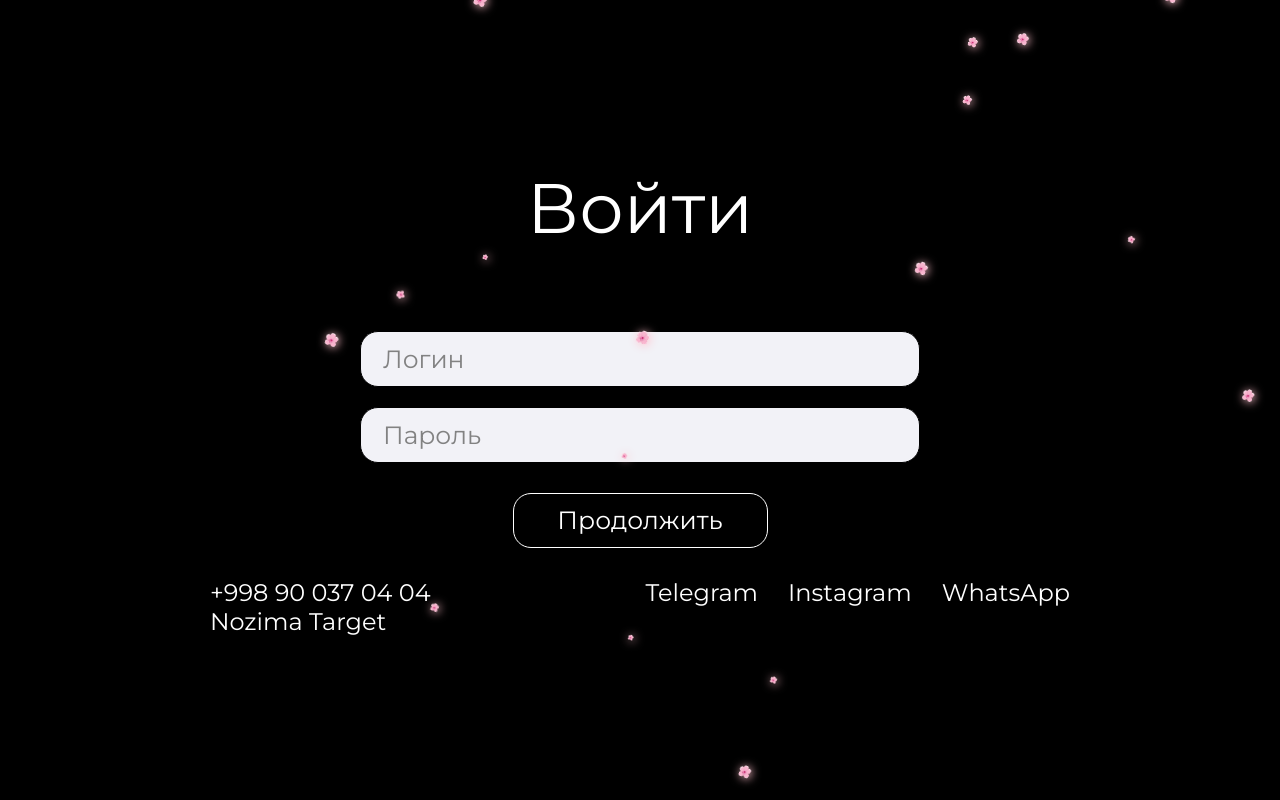
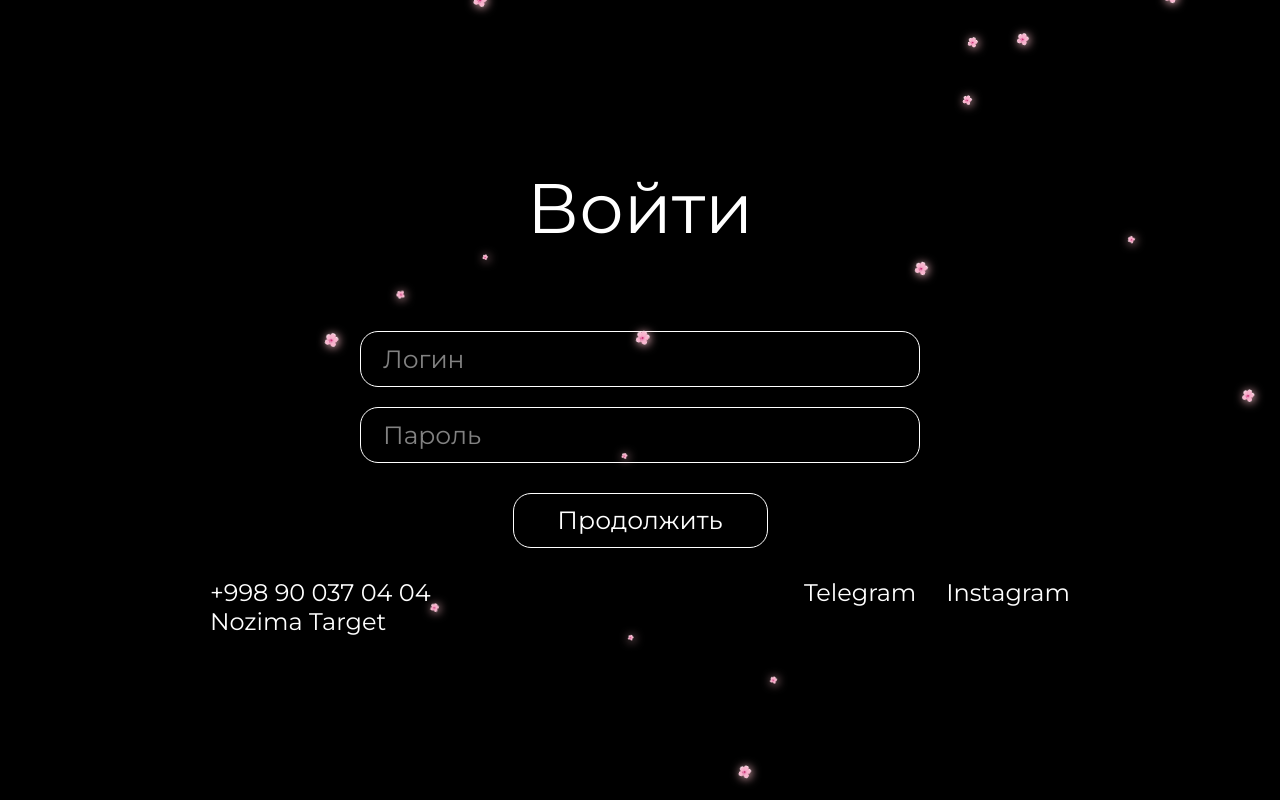
Before and after one commit to thirdqwert/target, a React (Vite) app: page /#/login in a window 1280 px wide. Built offline with nearby package versions, Linux system fonts and the light colour scheme.

Commit message:
version1.6

```diff
--- a/src/componenst/lessons/Lessons.module.scss
+++ b/src/componenst/lessons/Lessons.module.scss
@@ -18,16 +18,16 @@
             position: relative;
             padding: 6px 27px;
             border-radius: 55px;
-            background: rgba(255, 255, 255, 0.192);
+            background: var(--bgColor);
             border: 1px solid rgb(188, 188, 188);
-            color: white;
+            color: var(--mainColor);
             font-size: 20px;
             transition: .2s;
             text-align: center;
 
             &.active {
-                background: #ffffff;
-                color: black;
+                background: var(--mainColor);
+                color: var(--bgColor);
             }
         }
     }
--- a/src/componenst/ui/bg/Bg.tsx
+++ b/src/componenst/ui/bg/Bg.tsx
@@ -14,6 +14,10 @@ interface ISakura {
 }
 const Bg: FC = () => {
   let canvasRef = useRef<HTMLCanvasElement | null>(null)
+  const [windowSize, setWindowSize] = useState({
+    width: window.innerWidth,
+    height: window.innerHeight,
+  });
   let allSakura: ISakura[] = []
   let img = new Image()
   img.src = lorem
@@ -110,7 +114,21 @@ const Bg: FC = () => {
     }
     getSakura(0)
     animate()
-  }, [])
+        // Обработчик изменения размеров окна
+        const handleResize = () => {
+          setWindowSize({
+            width: window.innerWidth,
+            height: window.innerHeight,
+          });
+        };
+
+        window.addEventListener('resize', handleResize);
+
+        // Убираем обработчик при размонтировании компонента
+        return () => {
+          window.removeEventListener('resize', handleResize);
+        };
+  }, [windowSize])
 
   return (
     <>
--- a/src/layouts/header/Header.module.scss
+++ b/src/layouts/header/Header.module.scss
@@ -9,12 +9,12 @@
     &__logo {
         font-weight: 400;
         font-size: 50px;
-        color: white;
+        color: var(--mainColor);
         text-transform: uppercase;
     }
 
     &__themeAndLogout {
-        color: white;
+        color: var(--mainColor);
         user-select: none;
         cursor: pointer;
         font-size: 20px;
@@ -27,9 +27,8 @@
     &__theme {
         width: 50px;
         height: 25px;
-        background: white;
         border-radius: 20px;
-        border: 1px solid white;
+        border: 1px solid var(--mainColor);
         background: transparent;
         display: flex;
         align-items: center;
@@ -37,7 +36,7 @@
         span {
             width: 50%;
             height: 23px;
-            background: rgb(255, 255, 255);
+            background: var(--mainColor);
             border-radius: 100%;
             transition: .3s;
             &.light {
--- a/src/main.tsx
+++ b/src/main.tsx
@@ -1,10 +1,10 @@
-import { StrictMode } from 'react'
 import { createRoot } from 'react-dom/client'
 import { RouterProvider } from 'react-router-dom'
 import { route } from './routes/routes'
 import './scss/main.scss'
 import { Provider } from 'react-redux'
 import { store } from './store/store'
+
 createRoot(document.getElementById('root')!).render(
     <Provider store={store}>
         <RouterProvider router={route} />
--- a/src/pages/contacts/Contacts.tsx
+++ /dev/null
@@ -1,12 +0,0 @@
-import { FC } from "react"
-import Header from "../../layouts/header/Header"
-
-const Contacts: FC = () => {
-    return (
-        <>
-            <Header />
-        </>
-    )
-}
-
-export default Contacts
--- a/src/pages/home/Home.tsx
+++ b/src/pages/home/Home.tsx
@@ -1,15 +1,18 @@
 import { FC } from "react"
-import s from './Home.module.scss'
 import Header from "../../layouts/header/Header"
 import Lessons from "../../componenst/lessons/Lessons"
 import Bg from "../../componenst/ui/bg/Bg"
+import { useSelector } from "react-redux"
+import { RootState } from "../../store/store"
 const Home: FC = () => {
-
+    let { theme } = useSelector((state: RootState) => state.main)
     return (
         <>
-        <Bg/>
-        <Header/>
-        <Lessons/>
+            <div className={`wrapper ${theme}`}>
+                <Bg />
+                <Header />
+                <Lessons />
+            </div>
         </>
     )
 }
--- a/src/pages/login/Login.module.scss
+++ b/src/pages/login/Login.module.scss
@@ -21,13 +21,13 @@
         width: 100%;
 
         input {
-            border: 1px solid #000;
+            border: 1px solid var(--mainColor);
             border-radius: 18px;
             outline: none;
-            color: black;
+            color: var(--mainColor);
             padding: 12px 22px;
             font-size: 25px;
-            background: #f2f2f7;
+            background: var(--bgColor);
 
             &::placeholder {
                 color: rgb(130, 130, 130);
@@ -47,9 +47,9 @@
             align-items: center;
             justify-content: center;
             border: none;
-            background: black;
-            border: 1px solid white;
-            color: white;
+            background: var(--bgColor);
+            border: 1px solid var(--mainColor);
+            color: var(--mainColor);
             margin: 0 auto;
             font-size: 25px;
             margin-top: 30px;
@@ -58,7 +58,7 @@
 
     &__title {
         font-size: 70px;
-        color: white;
+        color: var(--mainColor);
         padding-bottom: 80px;
     }
 
@@ -77,7 +77,7 @@
                 @media (max-width:430px) {
                     font-size: 16px;
                 }
-                color: white;
+                color: var(--mainColor);
             }
         }
 
@@ -93,7 +93,7 @@
                 a {
                     font-weight: 400;
                     font-size: 24px;
-                    color: white;
+                    color: var(--mainColor);
 
                     @media (max-width:430px) {
                         font-size: 16px;
--- a/src/pages/login/Login.tsx
+++ b/src/pages/login/Login.tsx
@@ -5,12 +5,15 @@ import { useNavigate } from "react-router-dom"
 import s from './Login.module.scss'
 import Cookies from "js-cookie"
 import Bg from "../../componenst/ui/bg/Bg"
+import { useSelector } from "react-redux"
+import { RootState } from "../../store/store"
 const links = [
     { id: 1, text: 'Telegram', link: 'https://t.me/Noziiishka' },
     { id: 2, text: 'Instagram', link: 'https://www.instagram.com/nozima.mirimova/' },
-    { id: 3, text: 'WhatsApp', link: '' },
+    // { id: 3, text: 'WhatsApp', link: '' },
 ]
 const Login: FC = () => {
+    let { theme } = useSelector((state: RootState) => state.main)
     const [login, setLogin] = useState('')
     const [pass, setPass] = useState('')
     const [error, setError] = useState(false)
@@ -30,6 +33,7 @@ const Login: FC = () => {
     }
     return (
         <>
+            <div className={`wrapper ${theme}`}>
                 <Bg />
                 <section className={s.login}>
                     <div className={s.login__cnt}>
@@ -67,6 +71,7 @@ const Login: FC = () => {
                         </div>
                     </div >
                 </section >
+            </div>
         </>
     )
 }
--- a/src/routes/routes.tsx
+++ b/src/routes/routes.tsx
@@ -3,7 +3,6 @@ import PrivateRoute from "../HOC/PrivateRoute";
 import Home from "../pages/home/Home";
 import PublicRoute from "../HOC/PublicRoute";
 import Login from "../pages/login/Login";
-import Contacts from "../pages/contacts/Contacts";
 
 
 
@@ -27,15 +26,5 @@ export const route = createHashRouter([
                 element: <Login />
             }
         ]
-    },
-    {
-        path: '/contacts',
-        element: <PrivateRoute />,
-        children: [
-            {
-                index: true,
-                element: <Contacts />
-            }
-        ]
-    },
+    }
 ])
--- a/src/scss/main.scss
+++ b/src/scss/main.scss
@@ -1,4 +1,10 @@
 @import url(fonts.scss);
+
+:root {
+    --mainColor: white;
+    --bgColor: black;
+    --bgModules:rgba(255, 255, 255, 0.192);
+}
 
 * {
     margin: 0;
@@ -6,7 +12,6 @@
     box-sizing: border-box;
     font-family: 'Montserrat';
     font-weight: 400;
-    background: black;
 }
 
 a {
@@ -17,14 +22,15 @@ ul {
     list-style: none;
 }
 
-body {
-}
+
+
 .container {
     max-width: 1614px;
     width: 100%;
     margin: 0 auto;
     padding: 0 15px;
 }
+
 canvas {
     position: fixed;
     width: 100%;
@@ -37,3 +43,16 @@ canvas {
     background: transparent;
     pointer-events: none;
 }
+
+.wrapper {
+    background: var(--bgColor);
+    color: var(--mainColor);
+    min-height: 100vh;
+    transition: .3s;
+}
+
+.wrapper.light {
+    --bgColor: rgb(255, 226, 253);
+    --mainColor:black;
+    --bgModules:rgba(255, 255, 255, 0.597);
+}
--- a/src/store/main/mainSlice.ts
+++ b/src/store/main/mainSlice.ts
@@ -1,13 +1,15 @@
 import { createSlice, PayloadAction } from "@reduxjs/toolkit"
 
+let savedTheme = localStorage.getItem('Target-theme')
+
 export interface IInitialState {
-    logOutWin:boolean,
-    theme:string
+    logOutWin: boolean,
+    theme: string,
 }
 
-const initialState:IInitialState = {
+const initialState: IInitialState = {
     logOutWin: false,
-    theme:'dark',
+    theme: savedTheme ? savedTheme : 'dark',
 }
 const mainSlice = createSlice({
     name: "mainSlice",
@@ -19,8 +21,9 @@ const mainSlice = createSlice({
         changeTheme: (state) => {
             let currentTheme = state.theme == 'dark' ? 'light' : 'dark'
             state.theme = currentTheme
+            localStorage.setItem('Target-theme', currentTheme)
         }
     }
 })
-export const { logOutWinStatus,changeTheme } = mainSlice.actions
+export const { logOutWinStatus, changeTheme } = mainSlice.actions
 export default mainSlice.reducer
```
Lines whose indentation alone changed are shown as unchanged.
